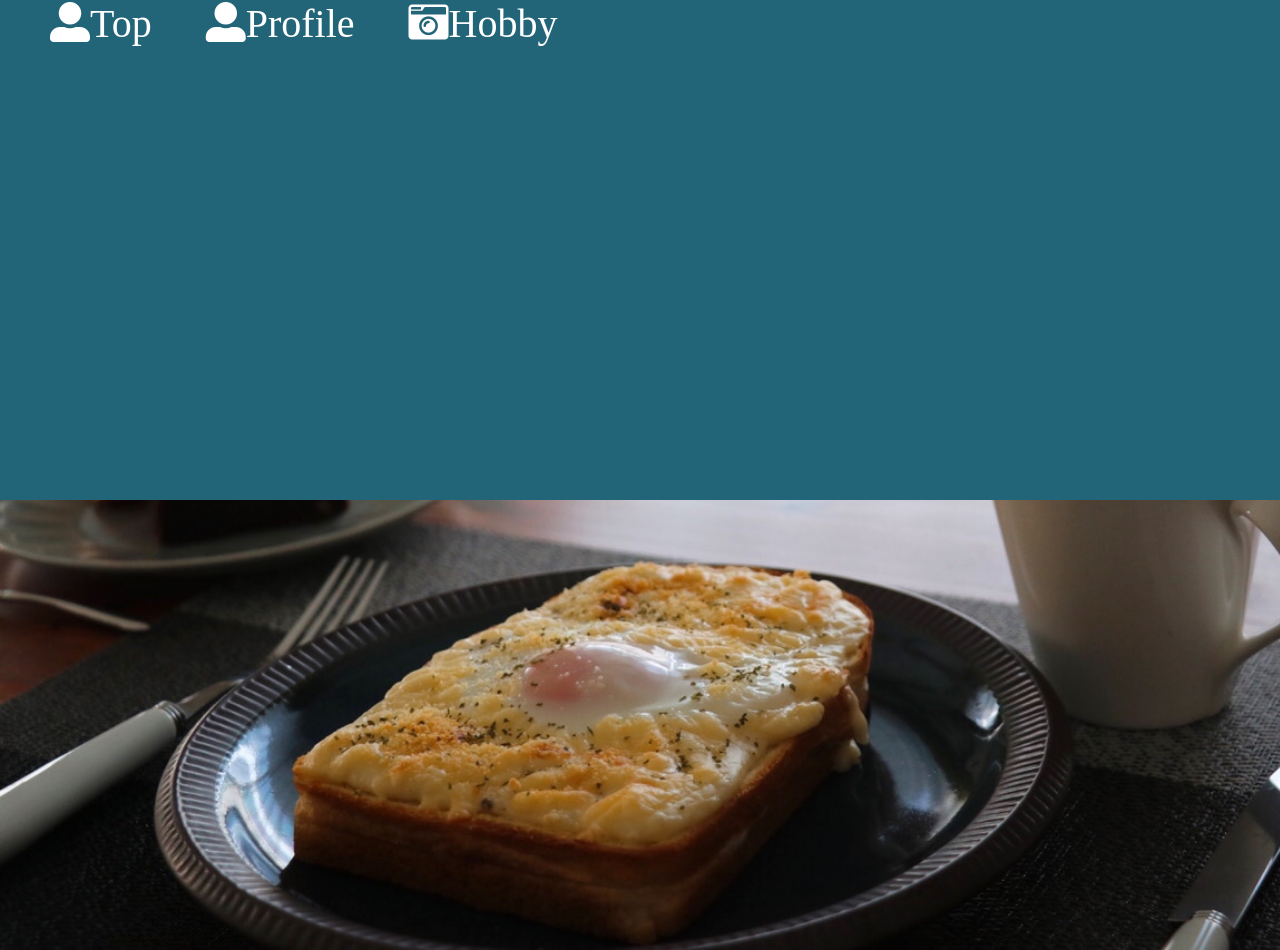
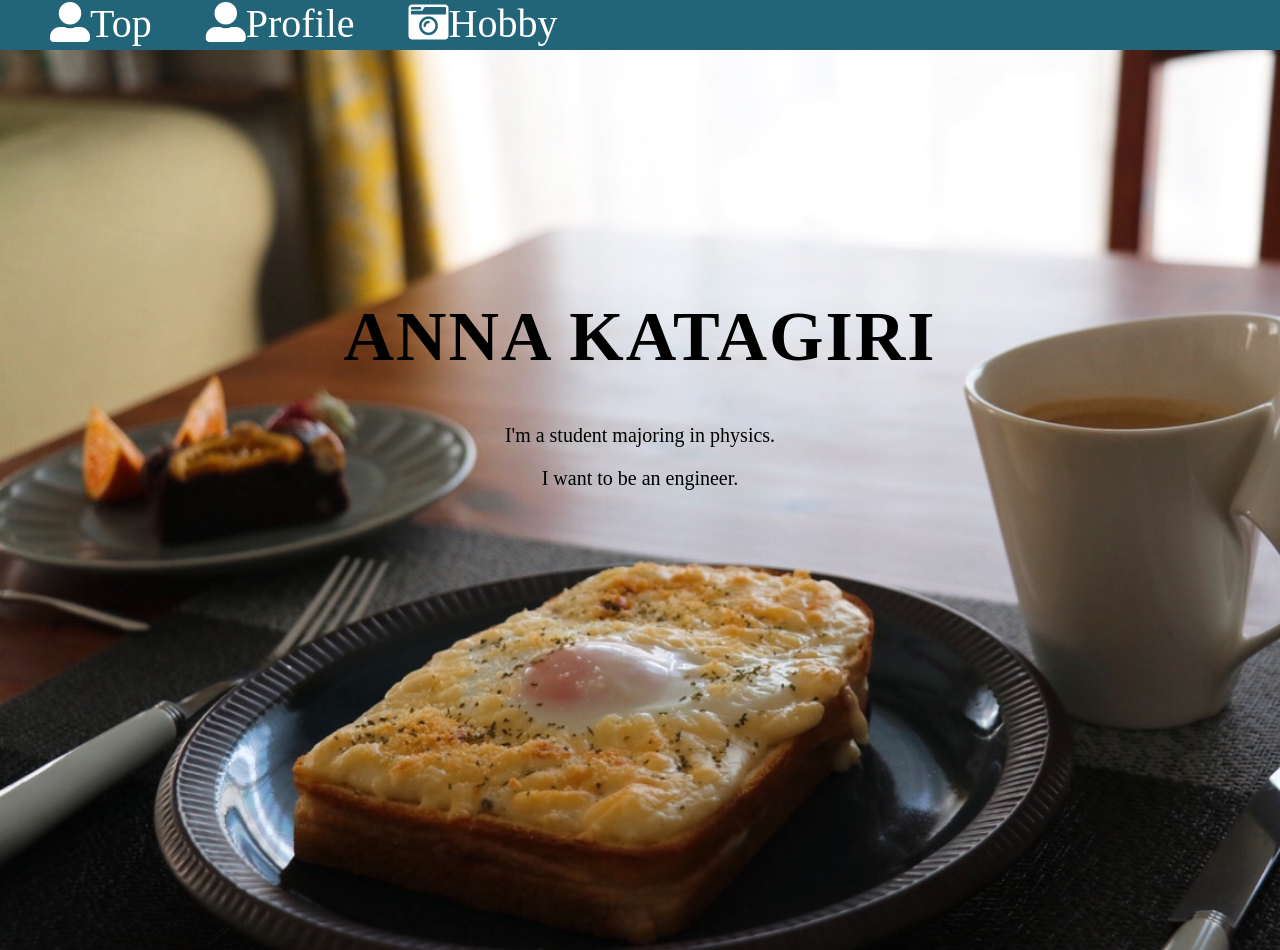
Before and after one commit to AnnaKatagiri/AnnaKatagiri.github.io, a plain HTML site: page index.html in a window 1280 px wide. Shown: the top 950 px of the page. Drawn offline with nearby package versions, Linux system fonts and the light colour scheme.

Commit message:
Update stylesheet.css

```diff
--- a/stylesheet.css
+++ b/stylesheet.css
@@ -38,14 +38,14 @@ a {
 
 }
 
-header {
-  height: 500px;
+.header {
+  height: 50px;
   width: 100%;
   background-color: rgba(34,100,120,1);
   position:fixed;
 }
 
-header a{
+.header a{
   font-size: 40px;
   color: white;
   margin-left: 50px;
```
